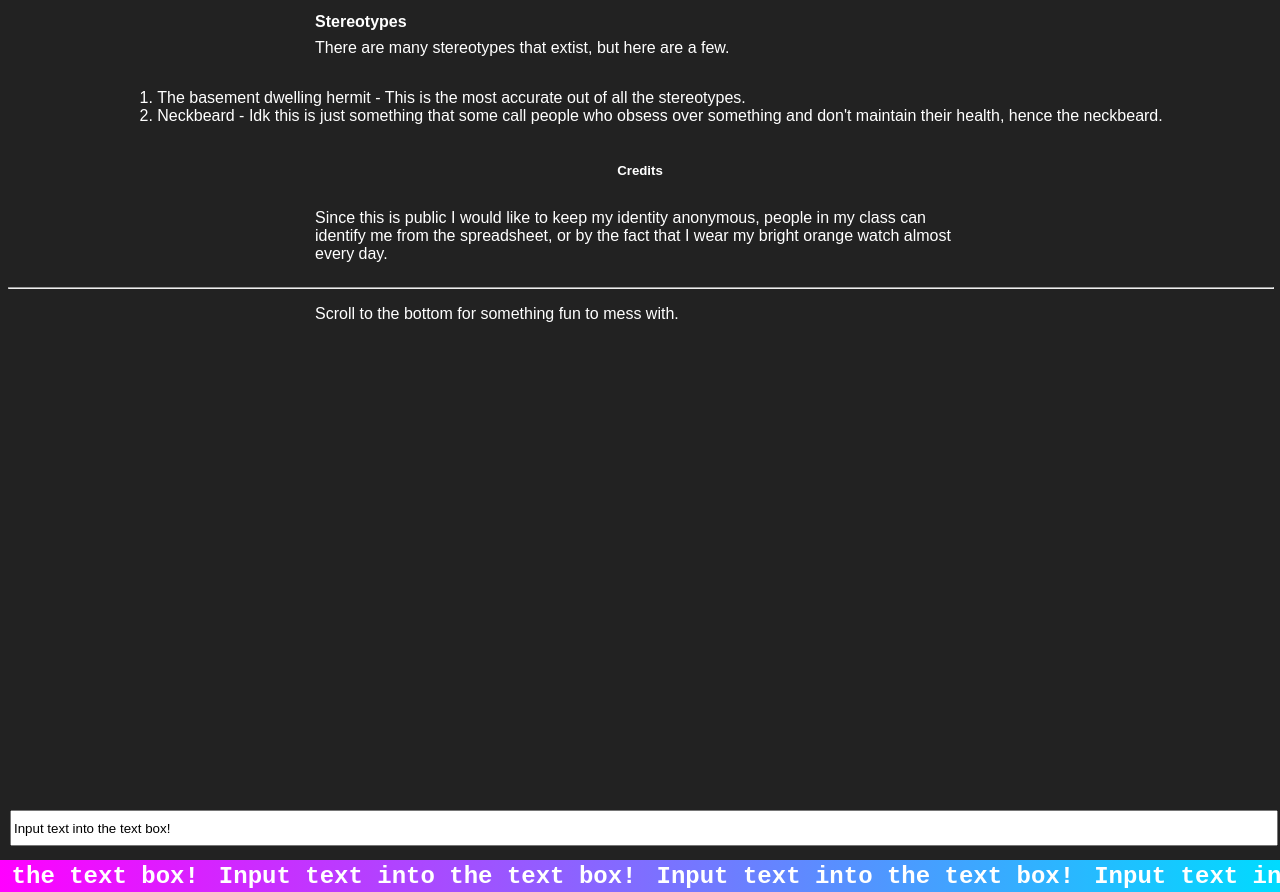
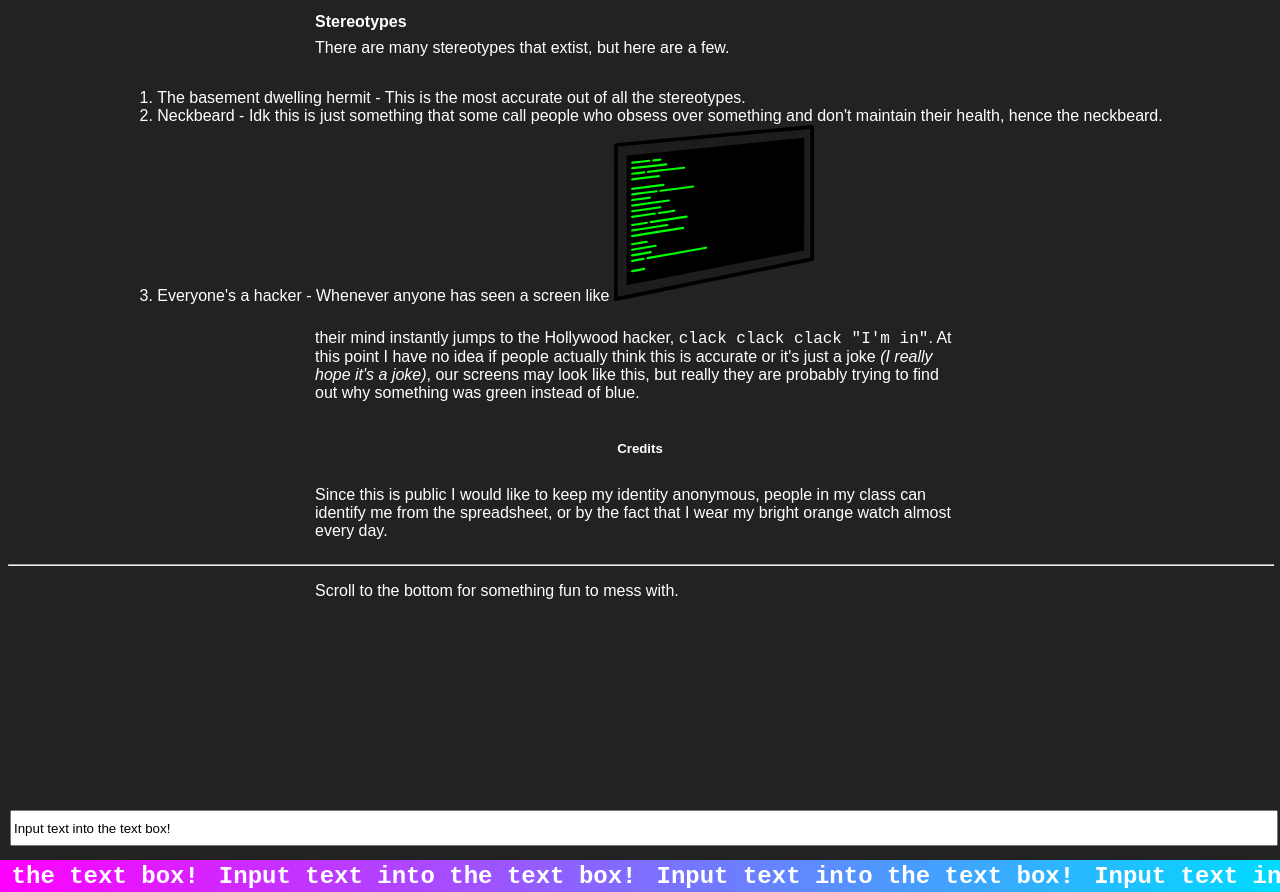
Before and after one commit to TheBlueOompaLoompa/school-project, a Svelte app: page / in a window 1280 px wide. Shown: the part 1140-2032 px from the top of the page. Built offline with nearby package versions, Linux system fonts and the light colour scheme.

Commit message:
2 files modified

```diff
--- a/public/article.md
+++ b/public/article.md
@@ -40,6 +40,9 @@ There are many stereotypes that extist, but here are a few.
 
 1. The basement dwelling hermit - This is the most accurate out of all the stereotypes.
 2. Neckbeard - Idk this is just something that some call people who obsess over something and don't maintain their health, hence the neckbeard.
+3. Everyone's a hacker - Whenever anyone has seen a screen like ![Monitor Picture](/Untitled.svg)
+
+their mind instantly jumps to the Hollywood hacker, `clack clack clack "I'm in"`. At this point I have no idea if people actually think this is accurate or it's just a joke _(I really hope it's a joke)_, our screens may look like this, but really they are probably trying to find out why something was green instead of blue.
 
 ##### Credits
 
--- a/public/global.css
+++ b/public/global.css
@@ -23,6 +23,10 @@ article h4 {
   margin-bottom: 0px;
 }
 
+img {
+  max-width: 200px;
+}
+
 hr {
   width: 100%;
 }
```
